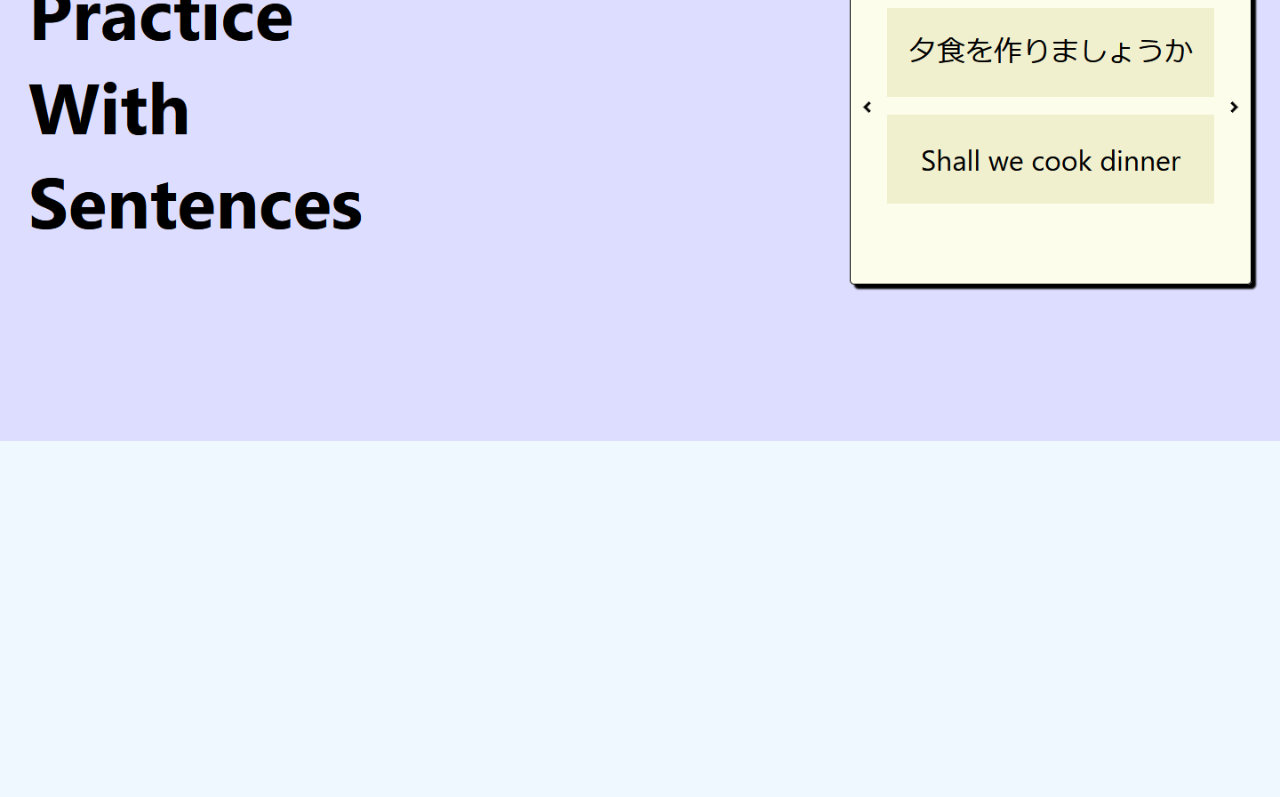
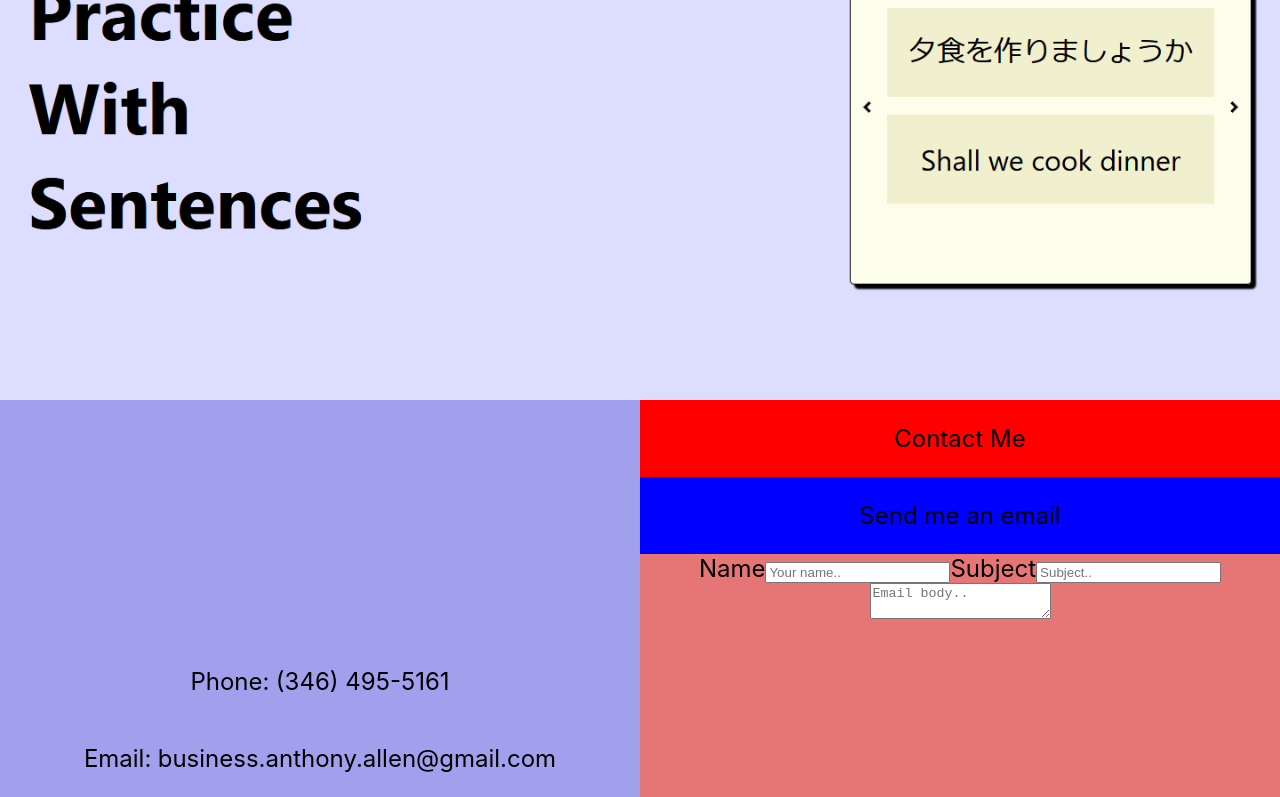
Before and after one commit to anthonyallen7777/allenca.com, a React (Create React App) app: page / in a window 1280 px wide. Shown: the part 2000-2797 px from the top of the page. Before the commit the page ends 2445 px from the top, so only its background shows below. Built offline with nearby package versions, Linux system fonts and the light colour scheme.

Commit message:
working on SectionFour contact info

```diff
--- a/src/components/SectionFour/SectionFour.js
+++ b/src/components/SectionFour/SectionFour.js
@@ -1,8 +1,56 @@
 import React from "react";
+import classes from './SectionFour.module.css';
 
-const SectionFour = (props) => {
+const SectionFour = () => {
+    const submitFormHandler = (event) => {
+        event.preventDefault();
+    }
+
     return (
-        <div></div>
+        <div className={classes.SectionFourContainer}>
+            <div className={classes.ContactMeContainer}>
+                <div className={classes.ContactInfoContainer}>
+                    <div className={classes.PhoneNumberContainer}>
+                        <div className={classes.ContactInfoTitle}>
+                            <p>Phone: </p>
+                        </div>
+                        <p>(346) 495-5161</p>
+                    </div>
+                    <div className={classes.EmailContainer}>
+                        <div className={classes.ContactInfoTitle}>
+                            <p>Email: </p>
+                        </div>
+                        <p>business.anthony.allen@gmail.com</p>
+                    </div>
+                </div>
+                <div className={classes.ContactMeFormContainer}>
+                    <div className={classes.ContactMeTitle}>
+                        <p>Contact Me</p>
+                    </div>
+                    <div className={classes.SendMe}>
+                        <p>Send me an email</p>
+                    </div>
+                    <div className={classes.FormContainer}>
+                        <form className={classes.Form} onSubmit={submitFormHandler}>
+                            <label form="name">Name</label>
+                            <input type="text" id="name" placeholder="Your name.." />
+                            <label form="subject">Subject</label>
+                            <input type="text" id="subject" placeholder="Subject.." />
+                            <textarea type="text" id="emailBody" placeholder="Email body.." />
+                        </form>
+                    </div>
+                </div>
+            </div>
+            <div className={classes.Footer}>
+                <div className={classes.NameContainer}>
+                    <p>Christopher Allen</p>
+                    <p>Christopher Allen</p>
+                </div>
+                <div className={classes.PersonalSiteContainer}>
+                    <p>Personal site of Christopher Allen 😄</p>
+                </div>
+            </div>
+        </div>
     );
 };
 
--- /dev/null
+++ b/src/components/SectionFour/SectionFour.module.css
@@ -0,0 +1,81 @@
+.SectionFourContainer {
+    height: 100vh;
+    width: 100%;
+    display: flex;
+    flex-direction: column;
+    align-items: center;
+    box-sizing: border-box;
+}
+
+.ContactMeContainer {
+    background-color: teal;
+    height: 80%;
+    width: 100%;
+    display: flex;
+    font-size: 1.5rem;
+}
+
+.ContactInfoContainer {
+    background-color: rgb(160, 160, 236);
+    width: 50%;
+    display: flex;
+    flex-direction: column;
+    justify-content: center;
+    align-items: center;
+}
+
+.PhoneNumberContainer {
+    display: flex;
+    justify-content: center;
+    width: 100%;
+}
+
+.EmailContainer {
+    display: flex;
+    justify-content: center;
+    width: 100%;
+}
+
+.ContactInfoTitle {
+    padding-right: 1%;
+}
+
+.ContactMeFormContainer {
+    background-color: rgb(230, 118, 118);
+    width: 50%;
+}
+
+.ContactMeTitle {
+    background-color: red;
+    display: flex;
+    justify-content: center;
+}
+
+.SendMe {
+    background-color: blue;
+    display: flex;
+    justify-content: center;
+}
+
+.FormContainer {
+
+}
+
+.Form {
+
+}
+
+
+.Footer {
+    height: 10%;
+    width: 100%;
+    background-color: brown;
+}
+
+.NameContainer {
+
+}
+
+.PersonalSiteContainer {
+
+}
```
Also changed, not shown: redesign2.png.
